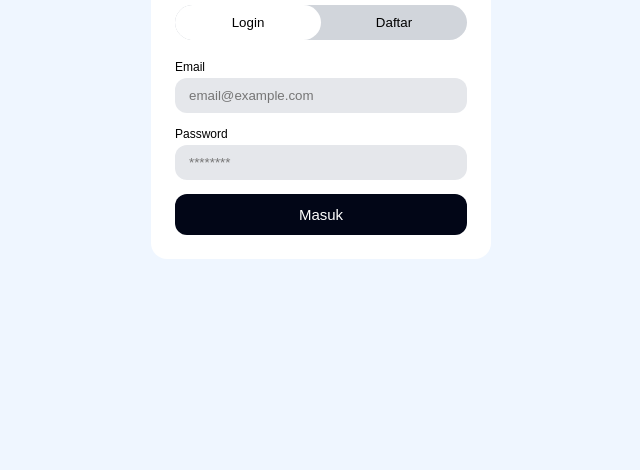
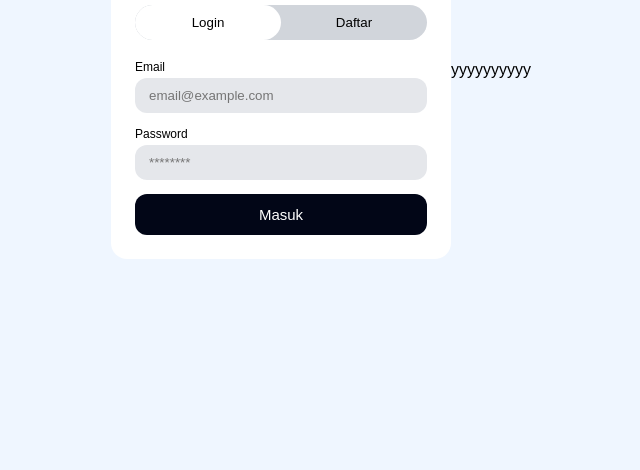
Before and after one commit to DafaAJ/SmileDetect, a plain HTML site: page index.html in a window 1280 px wide. Shown: the part 330-800 px from the top of the page, without its empty margins (319-959 px from the left). Drawn offline with Linux system fonts and the light colour scheme.

Commit message:
update project

```diff
--- a/index.html
+++ b/index.html
@@ -33,7 +33,7 @@
                 <button class="submit" type="submit">Masuk</button>
             </form>
         </div>
-
+yyyyyyyyyy
         <script src="script/script.js"></script>
     </body>
 </html>
```
